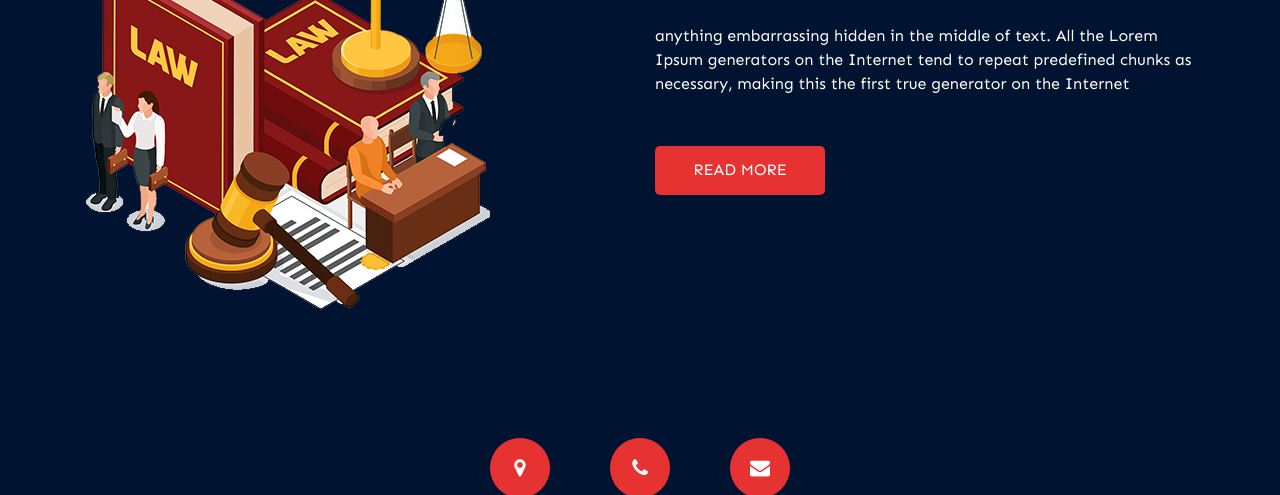
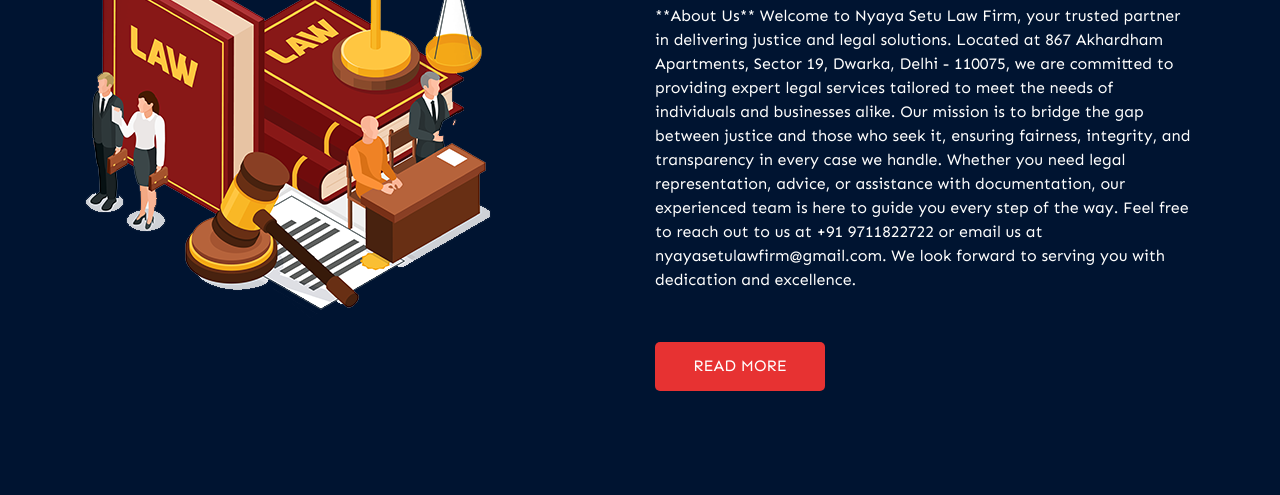
Before and after one commit to advneerajsangwan/advocate, a plain HTML site: page about.html in a window 1280 px wide. Shown: the part 605-1100 px from the top of the page. Drawn offline with nearby package versions, Linux system fonts and the light colour scheme; files whose address does not match are found by name.

Commit message:
about set

```diff
--- a/about.html
+++ b/about.html
@@ -77,7 +77,14 @@
                <div class="col-md-6">
                   <div class="about_text_main">
                      <h1 class="about_taital">About Us</h1>
-                     <p class="about_text">anything embarrassing hidden in the middle of text. All the Lorem Ipsum generators on the Internet tend to repeat predefined chunks as necessary, making this the first true generator on the Internet</p>
+                     <p class="banner_text">**About Us**
+
+                        Welcome to Nyaya Setu Law Firm, your trusted partner in delivering justice and legal solutions. Located at 867 Akhardham Apartments, Sector 19, Dwarka, Delhi - 110075, we are committed to providing expert legal services tailored to meet the needs of individuals and businesses alike.
+
+                        Our mission is to bridge the gap between justice and those who seek it, ensuring fairness, integrity, and transparency in every case we handle. Whether you need legal representation, advice, or assistance with documentation, our experienced team is here to guide you every step of the way.
+
+                        Feel free to reach out to us at +91 9711822722 or email us at nyayasetulawfirm@gmail.com. We look forward to serving you with dedication and excellence.
+                     </p>
                      <div class="readmore_bt"><a href="#">Read More</a></div>
                   </div>
                </div>
```
Also changed, not shown: index.html (+3 -2 lines).
